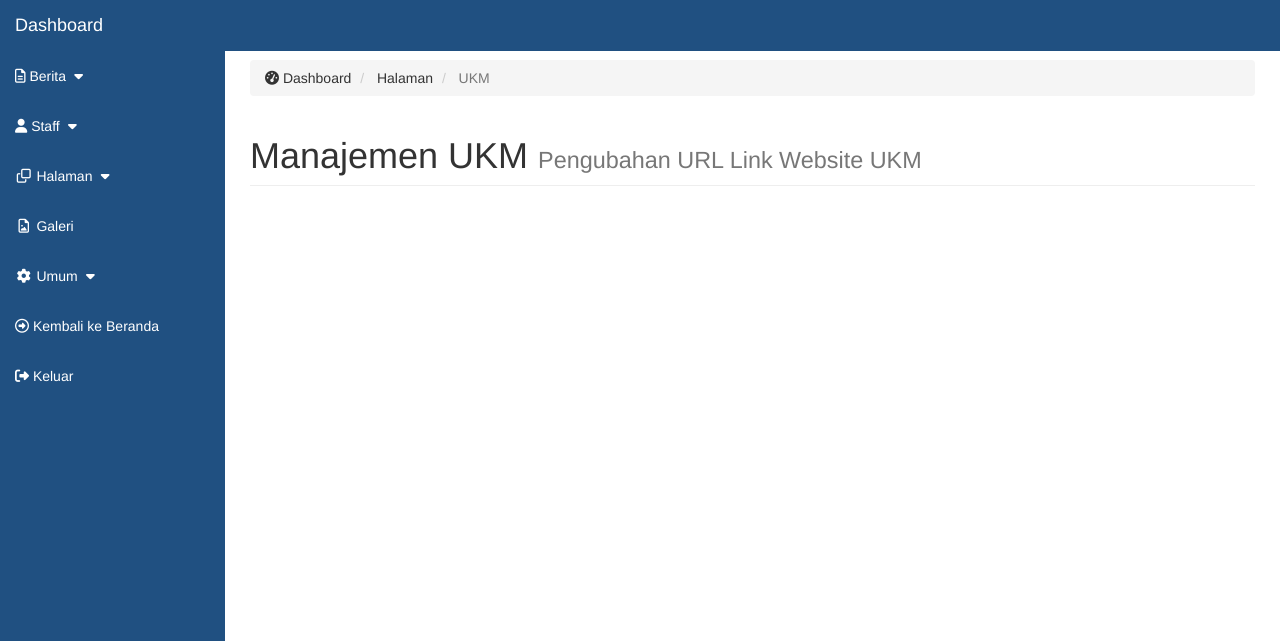
After one commit to fikrikhaidir/informatika-web, a Django app: page /dashboard/ukm/ in a window 1280 px wide. The commit adds this page. Shown: the top 641 px of the page. Run offline with Django 3.2, Linux system fonts and the light colour scheme; the visitor is signed in with stand-in values (Sample User, id 1); some libraries are stand-ins or nearby versions.

Commit message:
Menambah Menu UKM di dashboard. Perbaikan Style dashboard dan page dokumen & Berita. Perubahan minor dan perbaikan CSS

```diff
--- a/dashboard/urls.py
+++ b/dashboard/urls.py
@@ -20,6 +20,7 @@ url(r'^dashboard/berita/hapus_berita/(?P<slug>[\w-]+)/$',views.berita_hapus, nam
 url(r'^dashboard/berita/$',views.list_berita, name='berita'),
 url(r'^dashboard/berita/(?P<slug>[\w-]+)/$',views.berita_detail,name='detail_berita'),
 url(r'^dashboard/pengumuman/$',views.list_pengumuman, name='pengumuman'),
+url(r'^dashboard/ukm/$',views.ukm, name='ukm'),
 url(r'^dashboard/kurikulum/$',views.kurikulum, name='kurikulum'),
 url(r'^dashboard/tambah_kurikulum/$',views.kurikulum_tambah, name='tambah_kurikulum'),
 url(r'^dashboard/edit_kurikulum/(?P<id>\d+)/$',views.kurikulum_edit, name='edit_kurikulum'),
--- a/dashboard/views.py
+++ b/dashboard/views.py
@@ -390,6 +390,16 @@ def kurikulum(request):
     return render(request,'dashboard/halaman/kurikulum/list_kurikulum.html',context)
 
 @login_required()
+def ukm(request):
+    if not request.user.is_active and not request.user.is_authenticated:
+        raise Http404
+    context={
+
+    }
+    return render(request,'dashboard/halaman/ukm.html',context)
+
+
+@login_required()
 def kurikulum_tambah(request):
     if not request.user.is_active and not request.user.is_authenticated:
         raise Http404
--- a/informatika/settings.py
+++ b/informatika/settings.py
@@ -69,8 +69,8 @@ DATABASES = {
     'default': {
         'ENGINE': 'django.db.backends.postgresql_psycopg2',
         'NAME':'informatika',
-        'USER':'achmad',
-        'PASSWORD':'achmad123',
+        'USER':'fikri',
+        'PASSWORD':'fikritampan',
         'HOST':'localhost',
         'PORT':'',
     }
--- a/static/css/ghost-btn.css
+++ b/static/css/ghost-btn.css
@@ -44,3 +44,9 @@
 #btnTestimoni{
   margin-top: 8px !important;
 }
+
+#btnDokumen{
+  padding: 14px 27px;
+  font-size: 0.7em;
+  margin-bottom: 8px !important;
+}
--- a/templates/berita/berita.html
+++ b/templates/berita/berita.html
@@ -23,7 +23,7 @@
             {% if beritas %}
             <form class="form-group" method='GET' action=''>
                     <input type='text' name='q' placeholder='Cari Berita' value='{{ request.GET.q }}'/>
-                    <input type='submit' class="btn btn-primary" value='Cari' />
+                    <input type='submit' class="btn btn-sm btn-primary" value='Cari' />
 
                 </form>
 
@@ -34,7 +34,7 @@
                     <h4><a href="{% url 'home:detail_berita' berita.slug %}">{{berita.judul}}</a>
                     <h5>Dipublish {{berita.publish|date:"d M Y"}}&nbsp; <span class="label label-info">BERITA</span></h5>
                     <p>{{berita.content|truncatechars:200}}</p>
-                    <h5>Diupdate {{berita.updated|date:"d M Y"}}</h5>
+                    <!-- <h5>Diupdate {{berita.updated|date:"d M Y"}}</h5> -->
                 </article>
 
                {% endfor %}
--- a/templates/dashboard/base.html
+++ b/templates/dashboard/base.html
@@ -81,6 +81,9 @@
                             <li>
                                 <a href="{% url 'dashboard:alumni_dashboard' %}">Alumni</a>
                             </li>
+                            <li>
+                                <a href="{% url 'dashboard:ukm' %}">UKM</a>
+                            </li>
                         </ul>
                     </li>
 
--- /dev/null
+++ b/templates/dashboard/halaman/ukm.html
@@ -0,0 +1,44 @@
+{% extends 'dashboard/base.html' %}
+{% load staticfiles %}
+
+
+{% block content %}
+<div id="page-wrapper">
+<div class="container-fluid">
+
+                <!-- Page Heading -->
+                <div class="row">
+                    <div class="col-lg-12">
+                        <ol class="breadcrumb">
+                        <li>
+                                <i class="fa fa-dashboard"></i> Dashboard
+                            </li>
+                            <li >
+                                <i class=""></i> Halaman
+                            </li>
+                            <li class="active">
+                                <i class=""></i> UKM
+                            </li>
+                        </ol>
+                        <h1 class="page-header">
+                            Manajemen UKM <small>Pengubahan URL Link Website UKM</small>
+                        </h1>
+                    </div>
+                    <div class="col-lg-12">
+
+
+              </div>
+
+
+
+                    </div>
+
+            <!-- /.container-fluid -->
+
+        </div>
+        <!-- /#page-wrapper -->
+
+    </div>
+
+    <!-- /#wrapper -->
+{% endblock content %}
--- a/templates/dashboard/umum/umum.html
+++ b/templates/dashboard/umum/umum.html
@@ -27,13 +27,14 @@
                      {% for dokumen in dokumen %}
 
                     <div class="panel-body">
-                            <h4>Deskripsi : {{dokumen.keterangan}}</h4>
+                            <h4>Keterangan : </h4>
+                            <h4 id="wrap-content">{{dokumen.keterangan}}</h4>
                             <h4>File : <a href="{{dokumen.file.url}}"><i class="fa fa-cloud-download" aria-hidden="true"></i> {{dokumen.deskripsi}}</a></h4>
                             <h4>Posted : {{dokumen.tanggal}}</h4>
 
                     </div>
                     <div class="page-footer">
-                     <a href="{% url 'dashboard:edit_dokumen' dokumen.id %}" class="btn btn-warning"><i class="fa fa-edit"> Dokumen {{dokumen.deskripsi}}</i></a>  <a href="{% url 'dashboard:hapus_dokumen' dokumen.id %}" class="btn btn-danger"><i class="fa fa-trash"> Dokumen {{dokumen.deskripsi}}</i></a>
+                     <a href="{% url 'dashboard:edit_dokumen' dokumen.id %}" class="btn btn-warning"><i class="fa fa-edit"></i> Dokumen {{dokumen.deskripsi}}</a>  <a href="{% url 'dashboard:hapus_dokumen' dokumen.id %}" class="btn btn-danger"><i class="fa fa-trash"></i> Dokumen {{dokumen.deskripsi}}</a>
                      </div>
 
                     {% endfor %}
```
Also changed, not shown: static/css/custom-pages.css (+20 -0 lines), templates/dokumen/dokumen.html (+39 -13 lines), media_cdn/upload/berita/pepe5.jpg (added), media_cdn/upload/dosen/IMG_3000.jpg (added), media_cdn/upload/gallery/IMG_3064_A1fRUH7.jpg (added), 1 other file.
